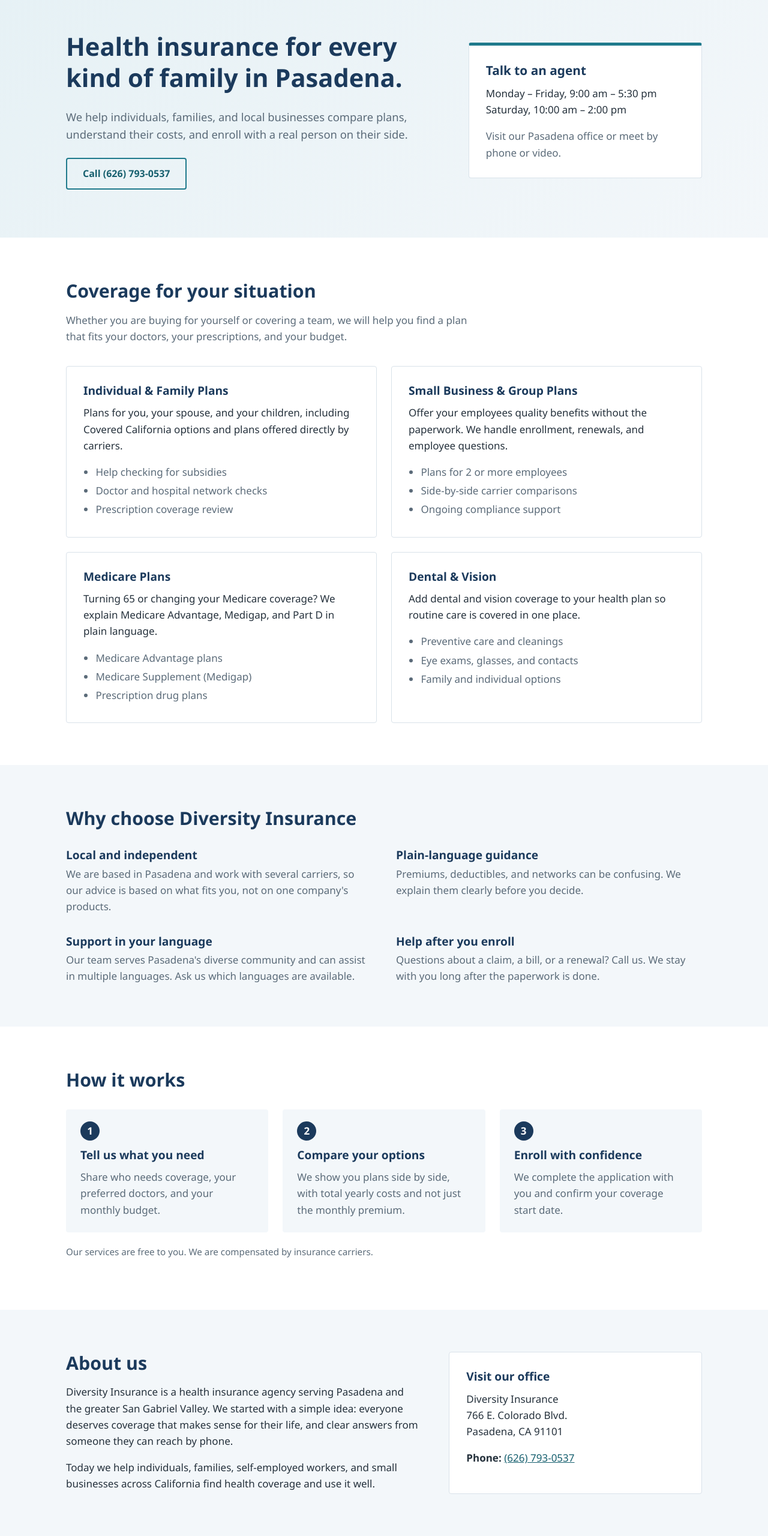
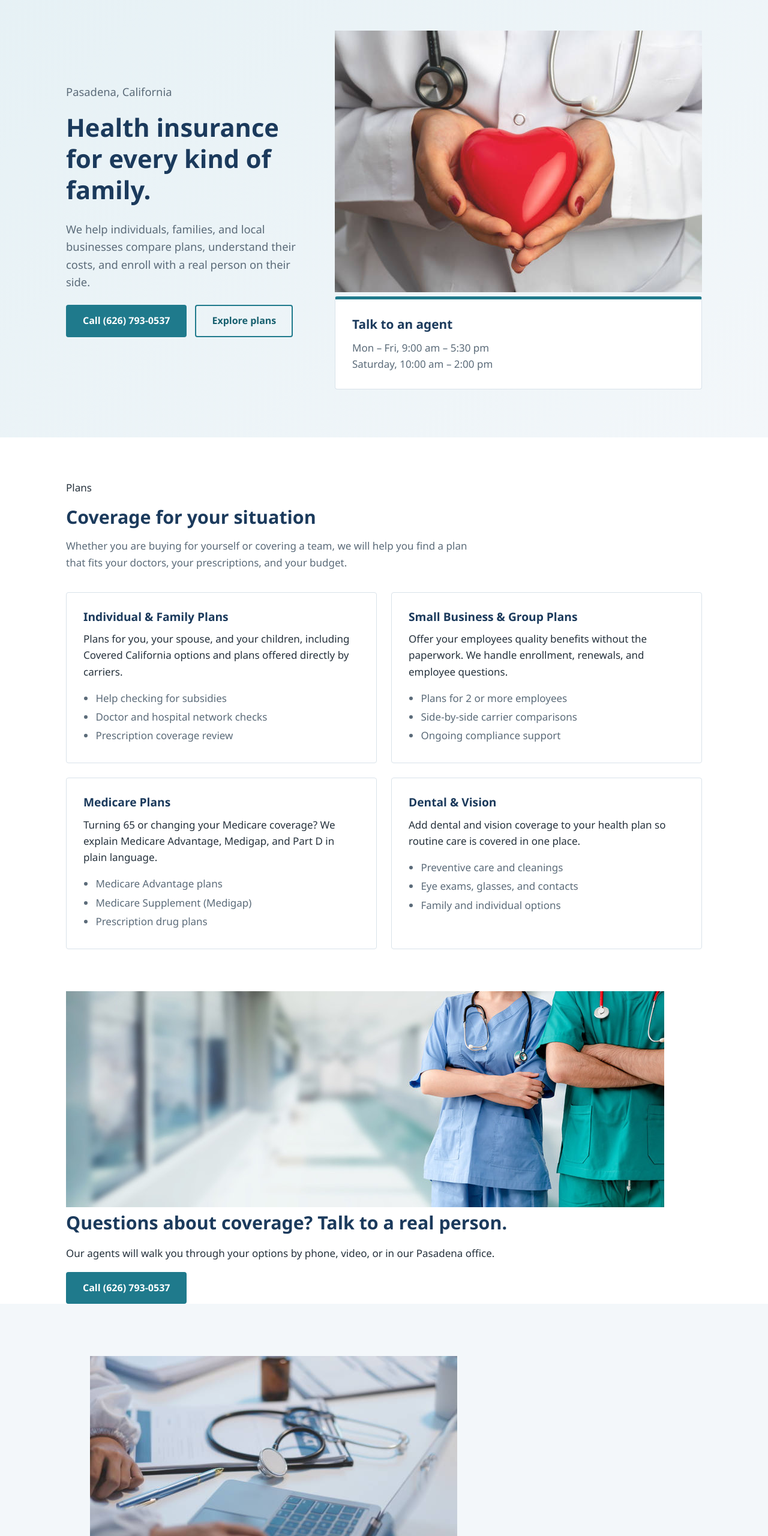
Before and after one commit to agulfconsulting/agulfconsulting.github.io, a plain HTML site: page index.html in a window 1280 px wide. Shown: the part 100-2660 px from the top of the page at 60% size. Drawn offline with Linux system fonts and the light colour scheme.

Commit message:
Update index.html with new content and structure

```diff
--- a/index.html
+++ b/index.html
@@ -6,6 +6,9 @@
   <title>Diversity Insurance | Health Insurance in Pasadena, California</title>
   <meta name="description" content="Diversity Insurance helps individuals, families, and businesses in Pasadena and across California find and keep the right health coverage.">
   <link rel="icon" type="image/svg+xml" href="favicon.svg">
+  <link rel="preconnect" href="https://fonts.googleapis.com">
+  <link rel="preconnect" href="https://fonts.gstatic.com" crossorigin>
+  <link href="https://fonts.googleapis.com/css2?family=Inter:wght@400;500;600;700&display=swap" rel="stylesheet">
   <link rel="stylesheet" href="style.css">
 </head>
 <body>
@@ -19,6 +22,7 @@
           <li><a href="#why-us">Why Us</a></li>
           <li><a href="#how-it-works">How It Works</a></li>
           <li><a href="#about">About</a></li>
+          <li><a href="tel:+16267930537" class="btn btn-small">(626) 793-0537</a></li>
         </ul>
       </nav>
     </div>
@@ -29,22 +33,27 @@
     <section class="hero">
       <div class="container hero-inner">
         <div class="hero-text">
-          <h1>Health insurance for every kind of family in Pasadena.</h1>
-          <p>We help individuals, families, and local businesses compare plans, understand their costs, and enroll with a real person on their side.</p>
+          <p class="eyebrow">Pasadena, California</p>
+          <h1>Health insurance for every kind of family.</h1>
+          <p class="lead">We help individuals, families, and local businesses compare plans, understand their costs, and enroll with a real person on their side.</p>
           <div class="hero-actions">
-            <a href="tel:+16267930537" class="btn btn-outline">Call (626) 793-0537</a>
+            <a href="tel:+16267930537" class="btn">Call (626) 793-0537</a>
+            <a href="#plans" class="btn btn-outline">Explore plans</a>
           </div>
         </div>
+        <div class="hero-visual">
+          <img src="istockphoto-1413031831-612x612.jpg" alt="A healthcare professional holding a red heart" width="612" height="436">
           <aside class="hero-card" aria-label="Office hours">
             <h2>Talk to an agent</h2>
-          <p>Monday – Friday, 9:00 am – 5:30 pm<br>Saturday, 10:00 am – 2:00 pm</p>
-          <p>Visit our Pasadena office or meet by phone or video.</p>
+            <p>Mon – Fri, 9:00 am – 5:30 pm<br>Saturday, 10:00 am – 2:00 pm</p>
           </aside>
+        </div>
       </div>
     </section>
 
     <section id="plans" class="section">
       <div class="container">
+        <p class="eyebrow">Plans</p>
         <h2 class="section-title">Coverage for your situation</h2>
         <p class="section-intro">Whether you are buying for yourself or covering a team, we will help you find a plan that fits your doctors, your prescriptions, and your budget.</p>
 
@@ -92,13 +101,31 @@
       </div>
     </section>
 
+    <section class="banner-section">
+      <div class="container">
+        <div class="banner">
+          <img src="360_F_325072136_1WgMYfMSeN8wTdNoCa3wO4jeVie0sA3k.jpg" alt="Two healthcare professionals standing side by side in a bright hospital corridor" width="997" height="360">
+          <div class="banner-text">
+            <h2>Questions about coverage? Talk to a real person.</h2>
+            <p>Our agents will walk you through your options by phone, video, or in our Pasadena office.</p>
+            <a href="tel:+16267930537" class="btn">Call (626) 793-0537</a>
+          </div>
+        </div>
+      </div>
+    </section>
+
     <section id="why-us" class="section section-alt">
-      <div class="container">
+      <div class="container split">
+        <figure class="photo">
+          <img src="istockphoto-2162895612-612x612.jpg" alt="Laptop, stethoscope, and paperwork on a desk" width="612" height="408" loading="lazy">
+        </figure>
+        <div>
+          <p class="eyebrow">Why us</p>
           <h2 class="section-title">Why choose Diversity Insurance</h2>
-        <div class="feature-grid">
+          <div class="feature-list">
             <div class="feature">
               <h3>Local and independent</h3>
-            <p>We are based in Pasadena and work with several carriers, so our advice is based on what fits you, not on one company's products.</p>
+              <p>We are based in Pasadena and work with several carriers, so our advice fits you, not one company's products.</p>
             </div>
             <div class="feature">
               <h3>Plain-language guidance</h3>
@@ -106,7 +133,7 @@
             </div>
             <div class="feature">
               <h3>Support in your language</h3>
-            <p>Our team serves Pasadena's diverse community and can assist in multiple languages. Ask us which languages are available.</p>
+              <p>Our team serves Pasadena's diverse community and can assist in multiple languages. Ask us which are available.</p>
             </div>
             <div class="feature">
               <h3>Help after you enroll</h3>
@@ -114,11 +141,13 @@
             </div>
           </div>
         </div>
+      </div>
     </section>
 
     <section id="how-it-works" class="section">
       <div class="container">
-        <h2 class="section-title">How it works</h2>
+        <p class="eyebrow">How it works</p>
+        <h2 class="section-title">Three simple steps</h2>
         <ol class="steps">
           <li>
             <h3>Tell us what you need</h3>
@@ -140,18 +169,22 @@
     <section id="about" class="section section-alt">
       <div class="container two-col">
         <div>
-          <h2 class="section-title">About us</h2>
+          <p class="eyebrow">About us</p>
+          <h2 class="section-title">Care that starts with listening</h2>
           <p>Diversity Insurance is a health insurance agency serving Pasadena and the greater San Gabriel Valley. We started with a simple idea: everyone deserves coverage that makes sense for their life, and clear answers from someone they can reach by phone.</p>
           <p>Today we help individuals, families, self-employed workers, and small businesses across California find health coverage and use it well.</p>
         </div>
-        <div class="info-box">
+        <div class="info-box" id="contact">
+          <img src="istockphoto-1437830105-612x612.jpg" alt="Two people holding hands in a moment of reassurance" width="612" height="293" loading="lazy">
+          <div class="info-body">
             <h3>Visit our office</h3>
             <address>
               Diversity Insurance<br>
               766 E. Colorado Blvd.<br>
               Pasadena, CA 91101
             </address>
-          <p><strong>Phone:</strong> <a href="tel:+16267930537">(626) 793-0537</a><br>
+            <p><strong>Phone:</strong> <a href="tel:+16267930537">(626) 793-0537</a></p>
+          </div>
         </div>
       </div>
     </section>
@@ -162,7 +195,7 @@
     <div class="container footer-inner">
       <div>
         <strong>Diversity Insurance</strong><br>
-        766 E. Colorado Blvd., Pasadena, CA 91101<br>
+        766 E. Colorado Blvd., Pasadena, CA 91101
       </div>
       <ul class="footer-links">
         <li><a href="#plans">Plans</a></li>
```
Lines whose indentation alone changed are shown as unchanged.
